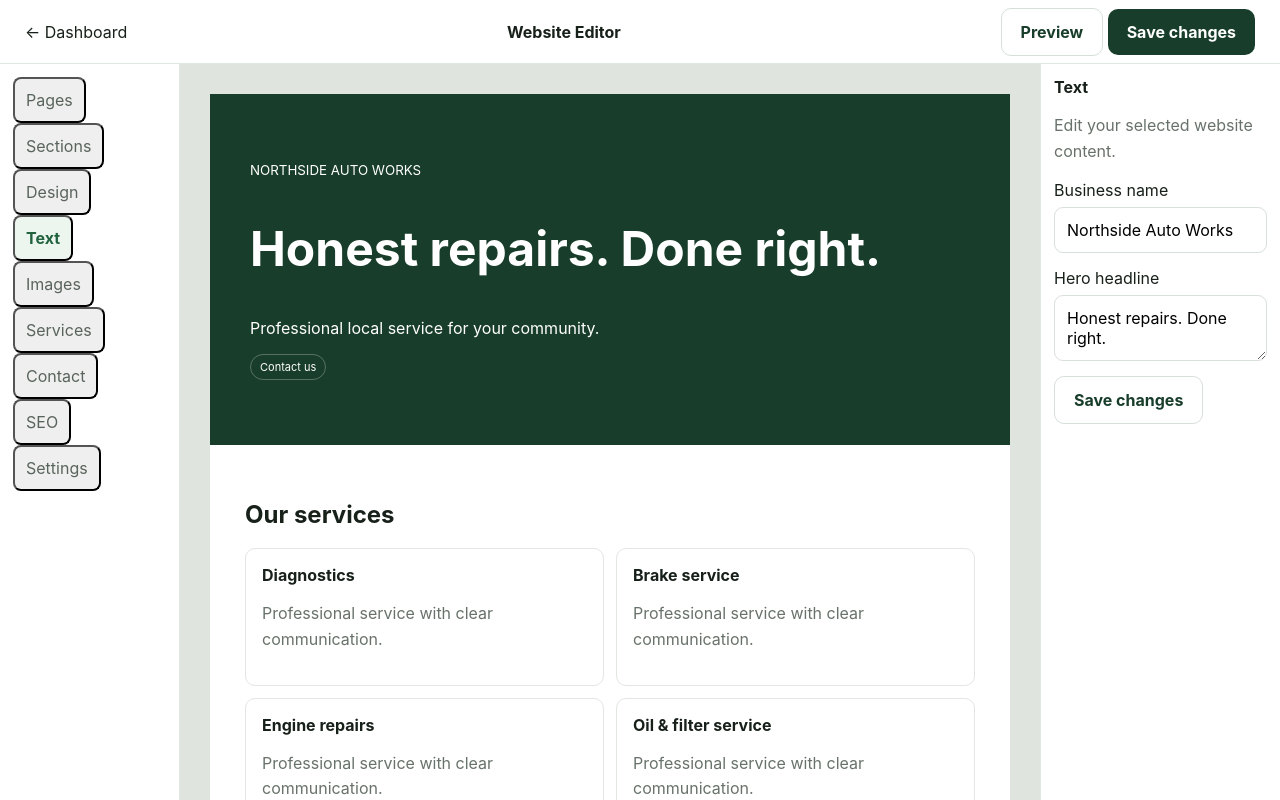
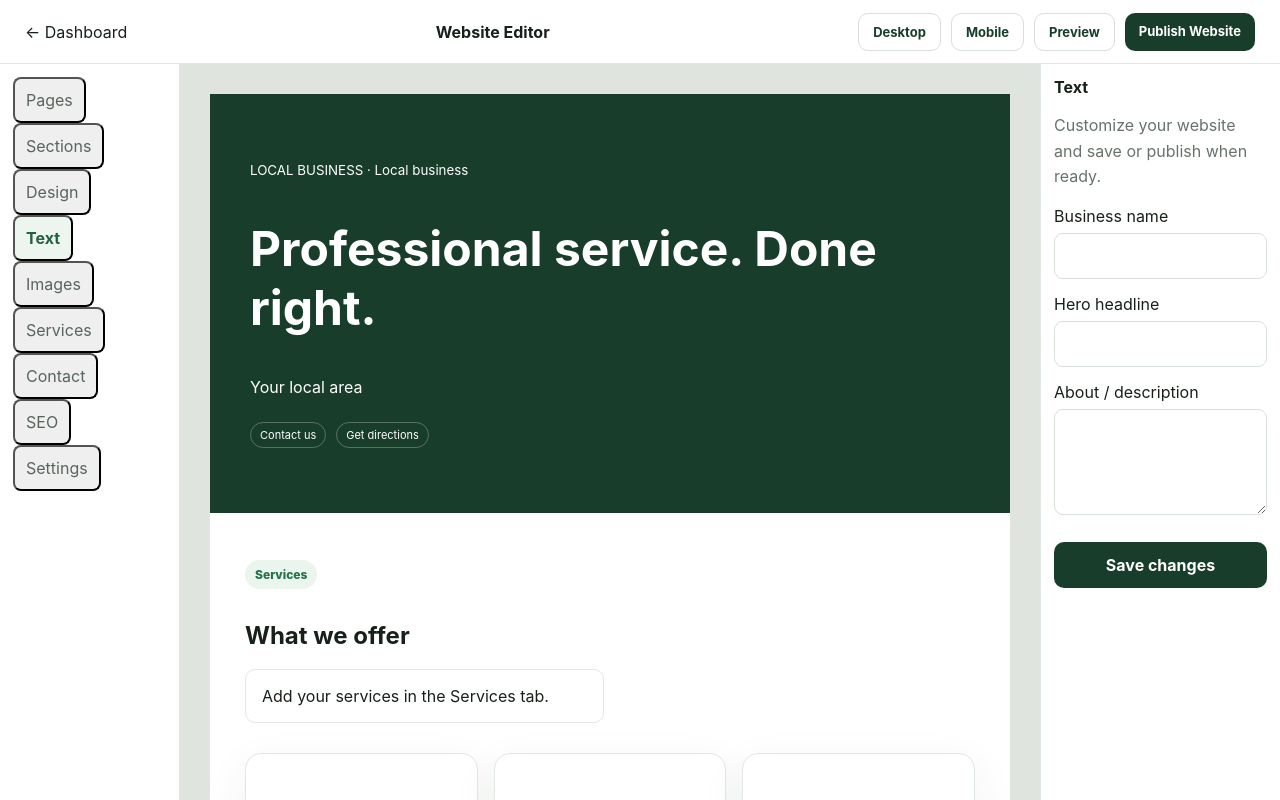
Before and after one commit to erasmusj468/Local-Launch, a Next.js app: page /editor in a window 1280 px wide. Built offline with nearby package versions, Linux system fonts and the light colour scheme.

Commit message:
Expand editor with design images SEO responsive preview and publishing

```diff
--- a/app/editor/page.tsx
+++ b/app/editor/page.tsx
@@ -1,22 +1,32 @@
 "use client";
-import {useEffect,useState} from "react";
+import {useEffect,useMemo,useState} from "react";
 import {useRouter} from "next/navigation";
-
-type Business={name?:string;category?:string;location?:string;description?:string;services?:string;phone?:string;whatsapp?:string;email?:string;hours?:string;social?:string;style?:string};
-
+type Business={name?:string;category?:string;location?:string;description?:string;services?:string;phone?:string;whatsapp?:string;email?:string;hours?:string;social?:string;media?:string;style?:string;headline?:string;slug?:string;primaryColor?:string;font?:string;logo?:string;heroImage?:string;seoTitle?:string;seoDescription?:string};
+const tabs=["Pages","Sections","Design","Text","Images","Services","Contact","SEO","Settings"];
+const colors=["#183d2a","#174b63","#5b3a29","#4b356f","#7a3e3e","#1d3557"];
+const fonts=["Inter","Georgia","system-ui","Arial"];
 export default function Editor(){
- const r=useRouter();
- const [tab,setTab]=useState("Text");
- const [business,setBusiness]=useState<Business>({});
- const [name,setName]=useState("Northside Auto Works");
- const [headline,setHeadline]=useState("Honest repairs. Done right.");
- const [saved,setSaved]=useState(false);
- useEffect(()=>{try{const raw=localStorage.getItem("ll_business");if(raw){const b=JSON.parse(raw);setBusiness(b);setName(b.name||"Local Business");setHeadline(b.description?.split(".")[0]||"Professional service. Done right.");}}catch{}},[]);
- const save=()=>{localStorage.setItem("ll_business",JSON.stringify({...business,name,description:headline}));setSaved(true);setTimeout(()=>setSaved(false),1500)};
- const preview=()=>{window.open("/sites/northside-auto-works","_blank")};
- const publish=()=>{const slug=(name||"local-business").toLowerCase().trim().replace(/[^a-z0-9]+/g,"-").replace(/^-|-$/g,"")||"local-business";localStorage.setItem("ll_published",JSON.stringify({...business,name,headline,slug,services:business.services||"Professional service"}));setSaved(true);setTimeout(()=>setSaved(false),1500);};
- return <div className="app"><header className="appbar"><a href="/dashboard">← Dashboard</a><b>Website Editor</b><div><button className="button secondary" onClick={preview}>Preview</button> <button className="button" onClick={save}>{saved?"Saved ✓":"Save changes"}</button></div></header>
- <div className="editor"><aside className="editorSide">{["Pages","Sections","Design","Text","Images","Services","Contact","SEO","Settings"].map(x=><button className={"sideLink "+(tab===x?"active":"")} onClick={()=>setTab(x)} key={x}>{x}</button>)}</aside>
- <section className="previewArea"><div className="previewFrame"><div className="previewHero"><small>{name.toUpperCase()}</small><h1>{headline}</h1><p>{business.location||"Professional local service for your community."}</p><span className="pill">Contact us</span></div><div className="previewContent"><h2>{tab==="Services"?"Your services":"Our services"}</h2><div className="siteGrid">{(business.services||"Diagnostics, Brake service, Engine repairs, Oil & filter service").split(",").map(x=><div className="serviceBox" key={x}><b>{x.trim()}</b><p className="muted">Professional service with clear communication.</p></div>)}</div></div></div></section>
- <aside className="inspector"><b>{tab}</b><p className="muted">Edit your selected website content.</p>{tab==="Text"||tab==="Pages"?<><div className="field"><label>Business name</label><input value={name} onChange={e=>setName(e.target.value)}/></div><div className="field"><label>Hero headline</label><textarea value={headline} onChange={e=>setHeadline(e.target.value)}/></div></>:tab==="Contact"?<><div className="field"><label>Phone</label><input value={business.phone||""} onChange={e=>setBusiness({...business,phone:e.target.value})}/></div><div className="field"><label>WhatsApp</label><input value={business.whatsapp||""} onChange={e=>setBusiness({...business,whatsapp:e.target.value})}/></div><div className="field"><label>Email</label><input value={business.email||""} onChange={e=>setBusiness({...business,email:e.target.value})}/></div></>:tab==="Services"?<div className="field"><label>Services</label><textarea value={business.services||""} onChange={e=>setBusiness({...business,services:e.target.value})}/></div>:<p className="muted">This section is ready for customization. Use Save changes when you finish editing.</p>}<button className="button secondary" onClick={save}>Save changes</button></aside></div></div>
+ const r=useRouter();const [tab,setTab]=useState("Text");const [business,setBusiness]=useState<Business>({});const [saved,setSaved]=useState(false);const [device,setDevice]=useState("desktop");
+ useEffect(()=>{try{const b=JSON.parse(localStorage.getItem("ll_business")||"{}");const p=JSON.parse(localStorage.getItem("ll_published")||"null");setBusiness({...b,...p});}catch{}},[]);
+ const update=(k:keyof Business,v:string)=>setBusiness(b=>({...b,[k]:v}));
+ const services=useMemo(()=>String(business.services||"").split(",").map(x=>x.trim()).filter(Boolean),[business.services]);
+ const slug=useMemo(()=>business.slug||(business.name||"local-business").toLowerCase().trim().replace(/[^a-z0-9]+/g,"-").replace(/^-|-$/g,"")||"local-business",[business.slug,business.name]);
+ const save=()=>{const next={...business,slug};localStorage.setItem("ll_business",JSON.stringify(next));setSaved(true);setTimeout(()=>setSaved(false),1400)};
+ const publish=()=>{const next={...business,slug};localStorage.setItem("ll_business",JSON.stringify(next));localStorage.setItem("ll_published",JSON.stringify(next));setSaved(true);setTimeout(()=>{setSaved(false);r.push("/sites/"+slug)},700)};
+ const preview=()=>window.open("/sites/"+slug,"_blank");
+ const heroStyle=business.heroImage?{background:"linear-gradient(#0008,#0008),url("+business.heroImage+") center/cover"}:{background:business.primaryColor||"#183d2a"};
+ return <div className="app"><header className="appbar"><a href="/dashboard">← Dashboard</a><b>Website Editor</b><div className="actions" style={{margin:0}}><button className="button secondary small" onClick={()=>setDevice("desktop")}>Desktop</button><button className="button secondary small" onClick={()=>setDevice("mobile")}>Mobile</button><button className="button secondary small" onClick={preview}>Preview</button><button className="button small" onClick={publish}>{saved?"Saved ✓":"Publish Website"}</button></div></header>
+ <div className="editor"><aside className="editorSide">{tabs.map(x=><button className={"sideLink "+(tab===x?"active":"")} onClick={()=>setTab(x)} key={x}>{x}</button>)}</aside>
+ <section className="previewArea"><div className={"previewFrame "+(device==="mobile"?"mobilePreview":"")} style={{fontFamily:business.font||"Inter"}}><div className="previewHero" style={heroStyle}><small>{(business.name||"LOCAL BUSINESS").toUpperCase()} · {business.category||"Local business"}</small><h1>{business.headline||business.description?.split(".")[0]||"Professional service. Done right."}</h1><p>{business.location||"Your local area"}</p><div className="actions"><span className="pill">Contact us</span><span className="pill">Get directions</span></div></div><div className="previewContent"><p className="eyebrow">Services</p><h2>What we offer</h2><div className="siteGrid">{services.length?services.map(x=><div className="serviceBox" key={x}><b>{x}</b><p className="muted">Professional service with clear communication.</p></div>):<div className="serviceBox">Add your services in the Services tab.</div>}</div><div className="grid3" style={{marginTop:30}}><div className="card"><h3>About</h3><p className="muted">{business.description||"Tell customers what makes your business special."}</p></div><div className="card"><h3>Hours</h3><p className="muted">{business.hours||"Add your opening hours."}</p></div><div className="card"><h3>Contact</h3><p className="muted">{business.phone||business.email||"Add your contact details."}</p></div></div></div></div></section>
+ <aside className="inspector"><b>{tab}</b><p className="muted">Customize your website and save or publish when ready.</p>
+ {tab==="Text"||tab==="Pages"?<><Field label="Business name" value={business.name} onChange={v=>update("name",v)}/><Field label="Hero headline" value={business.headline||""} onChange={v=>update("headline",v)}/><Field label="About / description" value={business.description} onChange={v=>update("description",v)} area/></>:
+ tab==="Design"?<><label>Accent color</label><div className="choiceGrid">{colors.map(c=><button className={"choice "+(business.primaryColor===c?"selected":"")} style={{borderColor:c}} onClick={()=>update("primaryColor",c)} key={c}>{c}</button>)}</div><div className="field"><label>Font</label><select value={business.font||"Inter"} onChange={e=>update("font",e.target.value)}>{fonts.map(f=><option key={f}>{f}</option>)}</select></div><div className="field"><label>Style</label><input value={business.style||""} onChange={e=>update("style",e.target.value)}/></div></>:
+ tab==="Images"?<><Field label="Logo URL" value={business.logo} onChange={v=>update("logo",v)}/><Field label="Hero image URL" value={business.heroImage} onChange={v=>update("heroImage",v)}/><Field label="Gallery / image URLs" value={business.media} onChange={v=>update("media",v)} area/></>:
+ tab==="Services"?<Field label="Services, separated by commas" value={business.services} onChange={v=>update("services",v)} area/>:
+ tab==="Contact"?<><Field label="Phone" value={business.phone} onChange={v=>update("phone",v)}/><Field label="WhatsApp" value={business.whatsapp} onChange={v=>update("whatsapp",v)}/><Field label="Email" value={business.email} onChange={v=>update("email",v)}/><Field label="Social links" value={business.social} onChange={v=>update("social",v)} area/></>:
+ tab==="SEO"?<><Field label="SEO title" value={business.seoTitle} onChange={v=>update("seoTitle",v)}/><Field label="SEO description" value={business.seoDescription} onChange={v=>update("seoDescription",v)} area/></>:
+ tab==="Settings"?<><Field label="Website slug" value={slug} onChange={v=>update("slug",v)}/><div className="card"><b>Publishing</b><p className="muted">This demo currently uses browser storage. Real accounts, database persistence, payments and custom domains still require backend integrations.</p></div></>:
+ <div className="card"><b>Sections</b><p className="muted">Your site includes hero, services, about, hours and contact sections.</p></div>}
+ <button className="button" style={{marginTop:12,width:"100%",justifyContent:"center"}} onClick={save}>Save changes</button></aside></div></div>
 }
+function Field({label,value,onChange,area=false}:{label:string;value?:string;onChange:(v:string)=>void;area?:boolean}){return <div className="field"><label>{label}</label>{area?<textarea rows={4} value={value||""} onChange={e=>onChange(e.target.value)}/>:<input value={value||""} onChange={e=>onChange(e.target.value)}/>}</div>}
```
